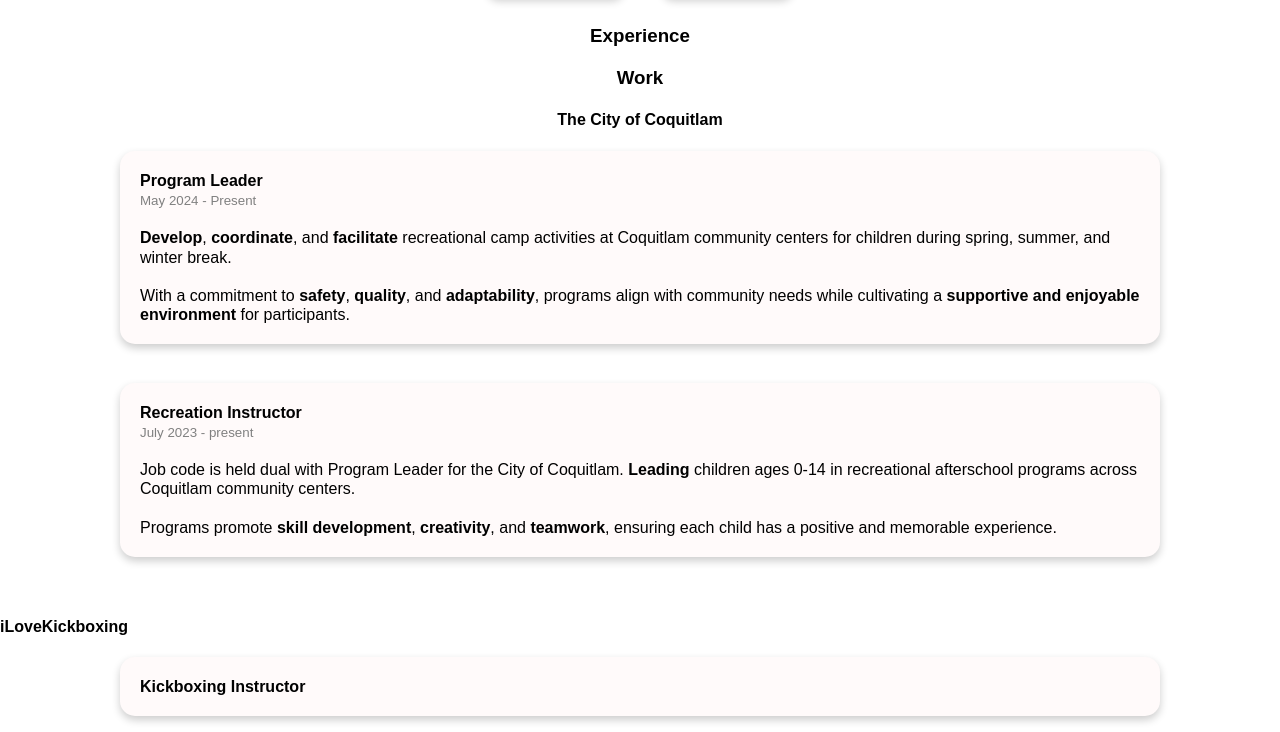
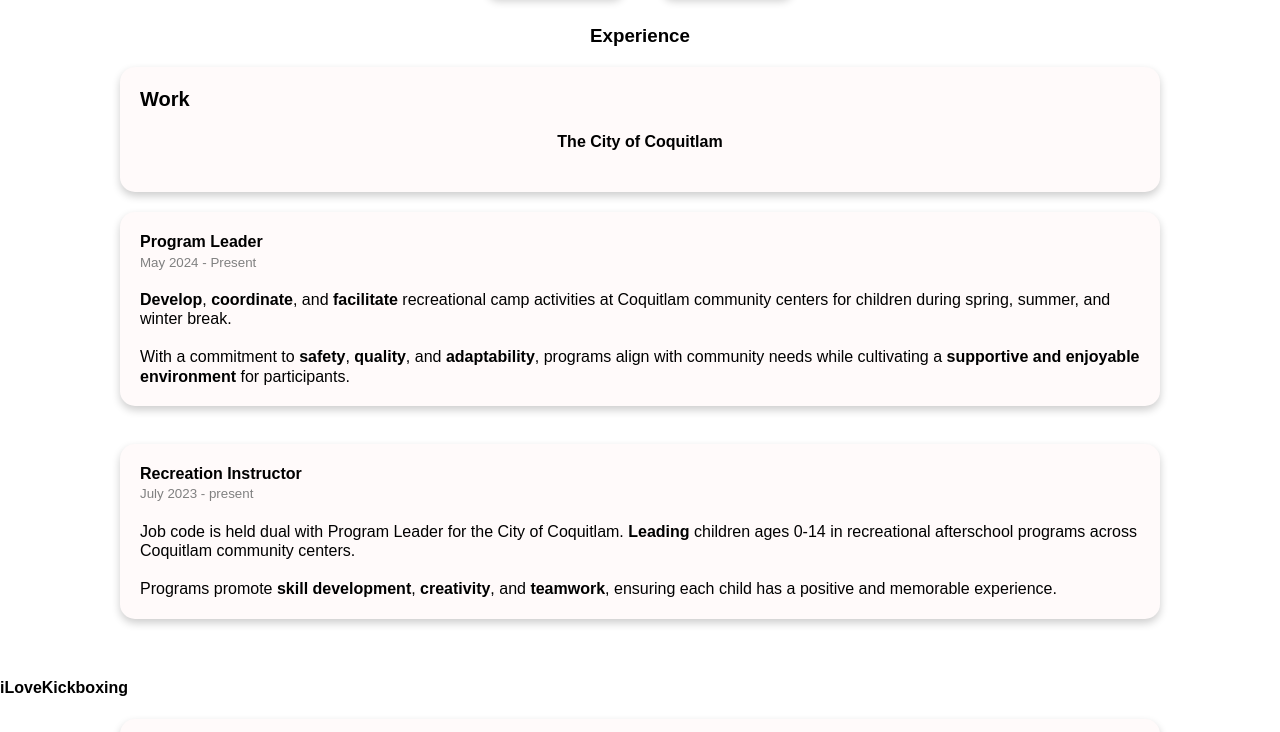
Before and after one commit to sabrinaa3/personal-site, a plain HTML site: page index.html in a window 1280 px wide. Shown: the part 948-1680 px from the top of the page. Drawn offline with nearby package versions, Linux system fonts and the light colour scheme; a web font is replaced by a local one.

Commit message:
Update website.css

```diff
--- a/website.css
+++ b/website.css
@@ -10,6 +10,23 @@
   align-items: center;
   padding: 10px 20px;
   height: 20px;
+}
+
+.experience-entry {
+  width: 1000px;
+  margin: auto;
+  background-color: #FFFAFA;
+  padding: 20px;
+  box-shadow: 0 4px 8px rgba(0, 0, 0, 0.2);
+  border-radius: 15px;
+  margin-bottom: 20px;
+}
+
+.experience-entry h3 {
+  margin-top: 0;
+  text-align: left;
+  font-size: 20px;
+  color: black;
 }
 
 body {
```
